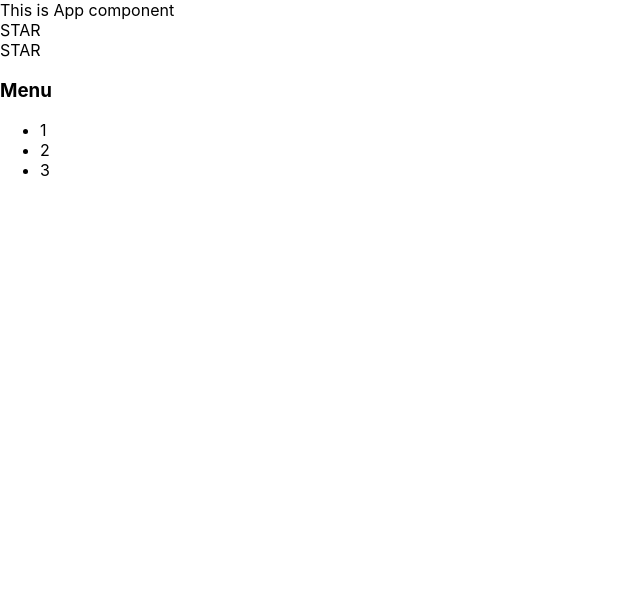
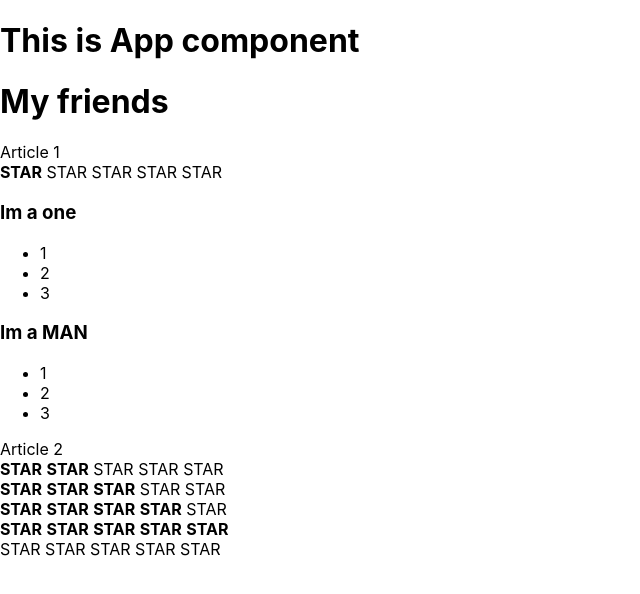
Before and after one commit to MariannaPo/react_kabzda, a React (Create React App) app: page / in a window 1280 px wide. Shown: the top 594 px of the page, without its empty margins (0-640 px from the left). Built offline with nearby package versions, Linux system fonts and the light colour scheme.

Commit message:
Component Accordion/Rating and new props

```diff
--- a/src/App.tsx
+++ b/src/App.tsx
@@ -1,5 +1,7 @@
 import React from 'react';
 import './App.css';
+import Accordion from "./components/Accordion/Accordion";
+import Rating from "./Rating/Rating";
 
 function hello() {
     alert('Hello IT-Kamasutra')
@@ -8,68 +10,29 @@
 
 function App() {
     return (
+
         <div>
-            <AppTitle/>
-            <Rating/>
-            <Accordion/>
+            <PageTitle title={"This is App component"}/>
+            <PageTitle title={"My friends"}/>
+            <div>Article 1</div>
+            <Rating value={1}/>
+            <Accordion title={'Im a one'}/>
+            <Accordion title={'Im a MAN'}/>
+            <div>Article 2</div>
+            <Rating value={2}/>
+            <Rating value={3}/>
+            <Rating value={4}/>
+            <Rating value={5}/>
+            <Rating value={0}/>
         </div>
     );
 }
 
-function AppTitle() {
+function PageTitle(props: any) {
     return (
-        <div>
-            This is App component
-        </div>
+        <h1>{props.title}</h1>
     )
 }
 
 
-function Rating() {
-    return (
-        <div>
-            <Star/>
-            <Star/>
-        </div>
-    )
-}
-
-function Star() {
-    return (
-        <div>
-            <div>STAR</div>
-        </div>
-    )
-}
-
-function Accordion() {
-    return (
-        <div>
-            <AccordionTitle/>
-            <AccordionBody/>
-
-        </div>
-    )
-}
-
-function AccordionTitle() {
-    return (
-        <div>
-            <h3>Menu</h3>
-        </div>
-    )
-}
-
-function AccordionBody() {
-    return (
-        <div>
-            <ul>
-                <li>1</li>
-                <li>2</li>
-                <li>3</li>
-            </ul>
-        </div>
-    )
-}
-
 export default App;
--- /dev/null
+++ b/src/Rating/Rating.tsx
@@ -0,0 +1,80 @@
+import React from "react";
+
+function Rating(props: any) {
+    if (props.value === 1) {
+        return (
+            <div>
+                <Star selected={true}/>
+                <Star selected={false}/>
+                <Star selected={false}/>
+                <Star selected={false}/>
+                <Star selected={false}/>
+            </div>
+        );
+    }
+    if (props.value === 2) {
+        return (
+            <div>
+                <Star selected={true}/>
+                <Star selected={true}/>
+                <Star selected={false}/>
+                <Star selected={false}/>
+                <Star selected={false}/>
+            </div>
+        );
+    }
+    if (props.value === 3) {
+        return (
+            <div>
+                <Star selected={true}/>
+                <Star selected={true}/>
+                <Star selected={true}/>
+                <Star selected={false}/>
+                <Star selected={false}/>
+            </div>
+        );
+    }
+    if (props.value === 4) {
+        return (
+            <div>
+                <Star selected={true}/>
+                <Star selected={true}/>
+                <Star selected={true}/>
+                <Star selected={true}/>
+                <Star selected={false}/>
+            </div>
+        );
+    }
+    if (props.value === 5) {
+        return (
+            <div>
+                <Star selected={true}/>
+                <Star selected={true}/>
+                <Star selected={true}/>
+                <Star selected={true}/>
+                <Star selected={true}/>
+            </div>
+        );
+    }
+    return (
+        <div>
+            <Star selected={false}/>
+            <Star selected={false}/>
+            <Star selected={false}/>
+            <Star selected={false}/>
+            <Star selected={false}/>
+        </div>
+    );
+
+
+}
+
+function Star(props: any) {
+    if (props.selected === true) {
+        return <span> <b>STAR</b> </span>
+    } else {
+        return <span>STAR </span>
+    }
+}
+
+export default Rating;
--- /dev/null
+++ b/src/components/Accordion/Accordion.tsx
@@ -0,0 +1,28 @@
+import React from "react";
+
+function Accordion(props:any) {
+    return (
+        <div>
+            <AccordionTitle title={props.title}/>
+            <AccordionBody/>
+        </div>
+    )
+}
+
+function AccordionTitle(props: any) {
+    return (
+        <h3>{props.title}</h3>
+    )
+}
+
+function AccordionBody() {
+    return (
+        <ul>
+            <li>1</li>
+            <li>2</li>
+            <li>3</li>
+        </ul>
+    )
+}
+
+export default Accordion;
```
